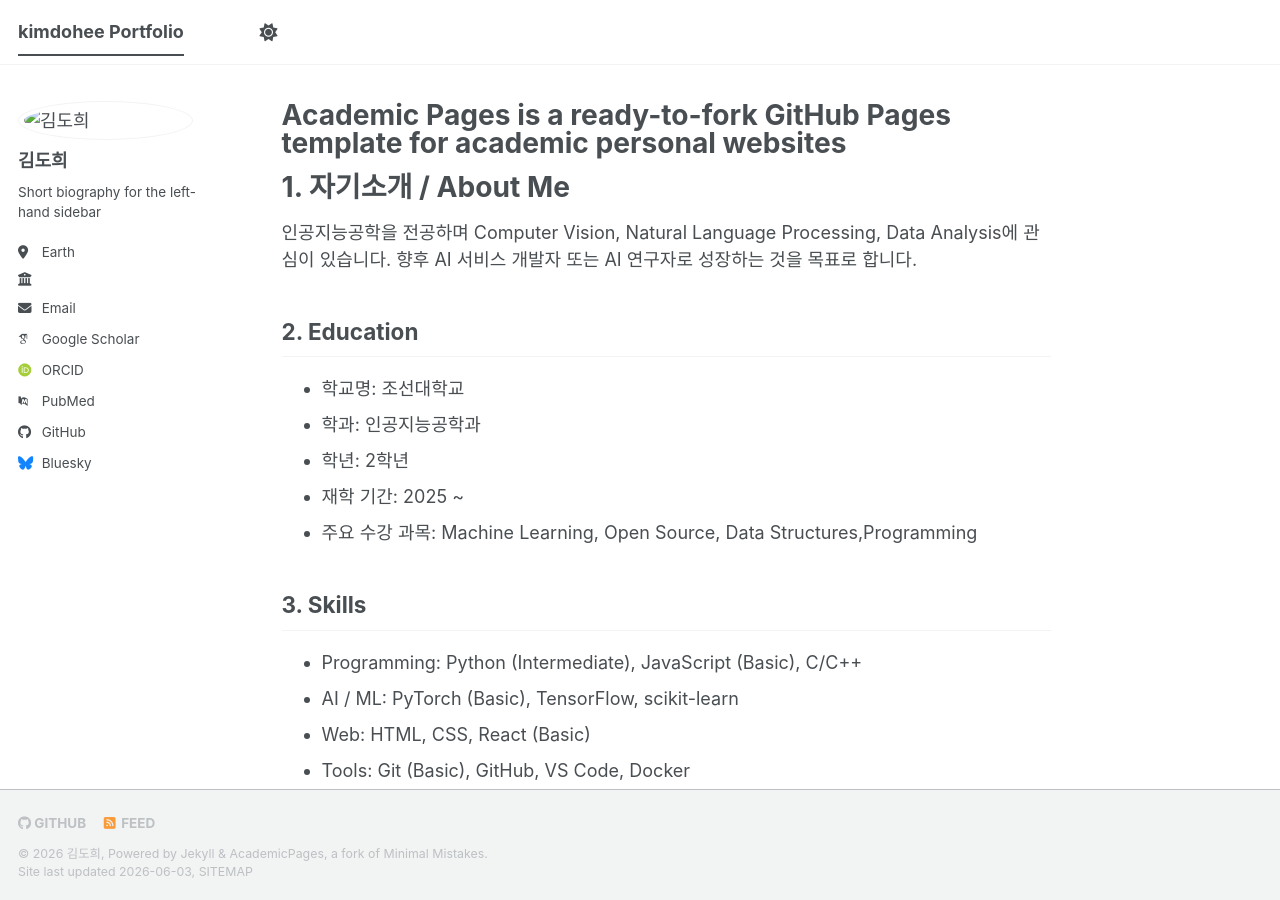
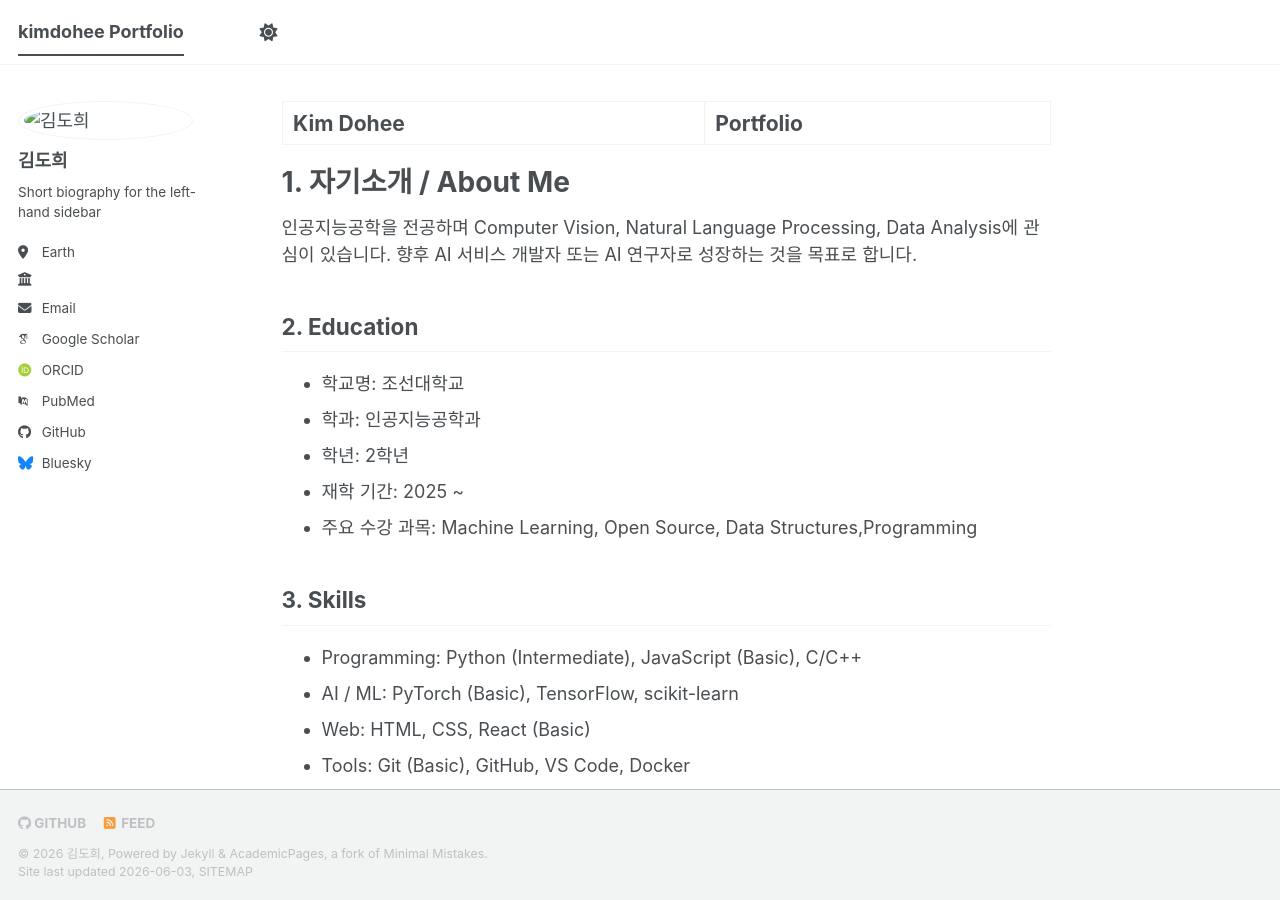
Before and after one commit to kimdoheeeee/kimdoheeeee.github.io, a Jekyll site: the page built from _pages/about.md, in a window 1280 px wide and 900 px high. Built offline with Jekyll 4.4.1, drawn with Linux system fonts in a browser that asks for light colours; some web fonts are replaced; a script bundle is joined from its source files by our own code; library files that are not in the unit come from our copies.

Commit message:
프로필 수정

```diff
--- a/_pages/about.md
+++ b/_pages/about.md
@@ -1,6 +1,6 @@
 ---
 permalink: /
-title: "Academic Pages is a ready-to-fork GitHub Pages template for academic personal websites"
+title: "Kim Dohee | Portfolio"
 author_profile: true
 redirect_from:
   - /about/
```
